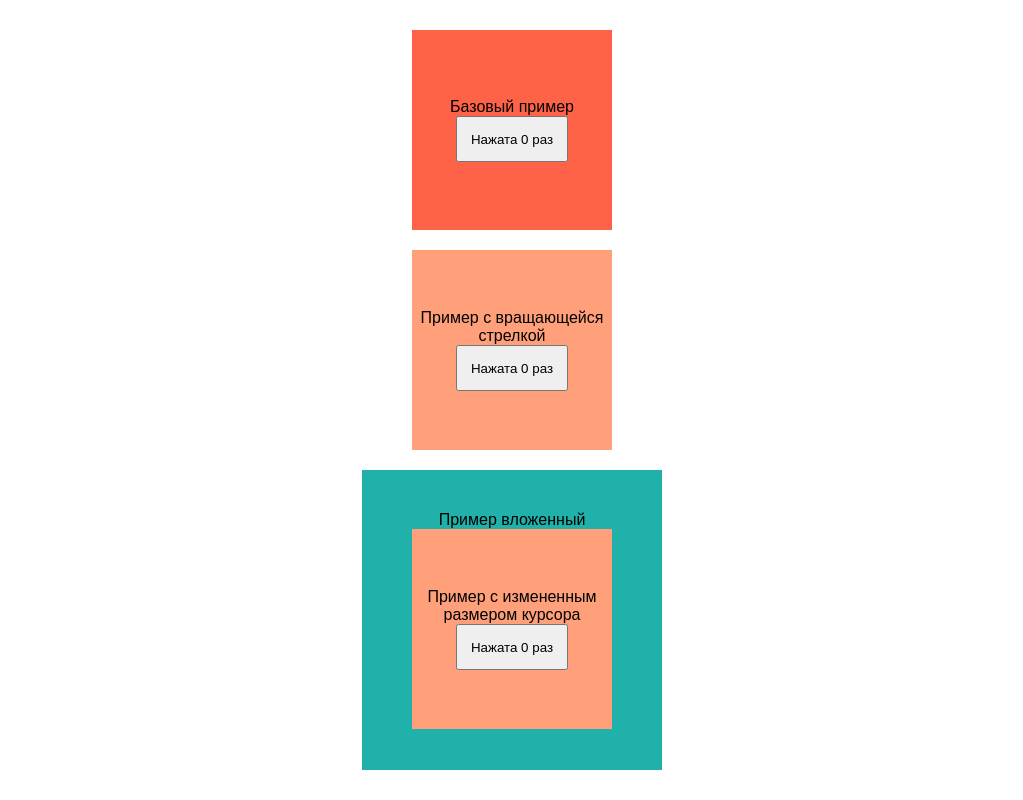
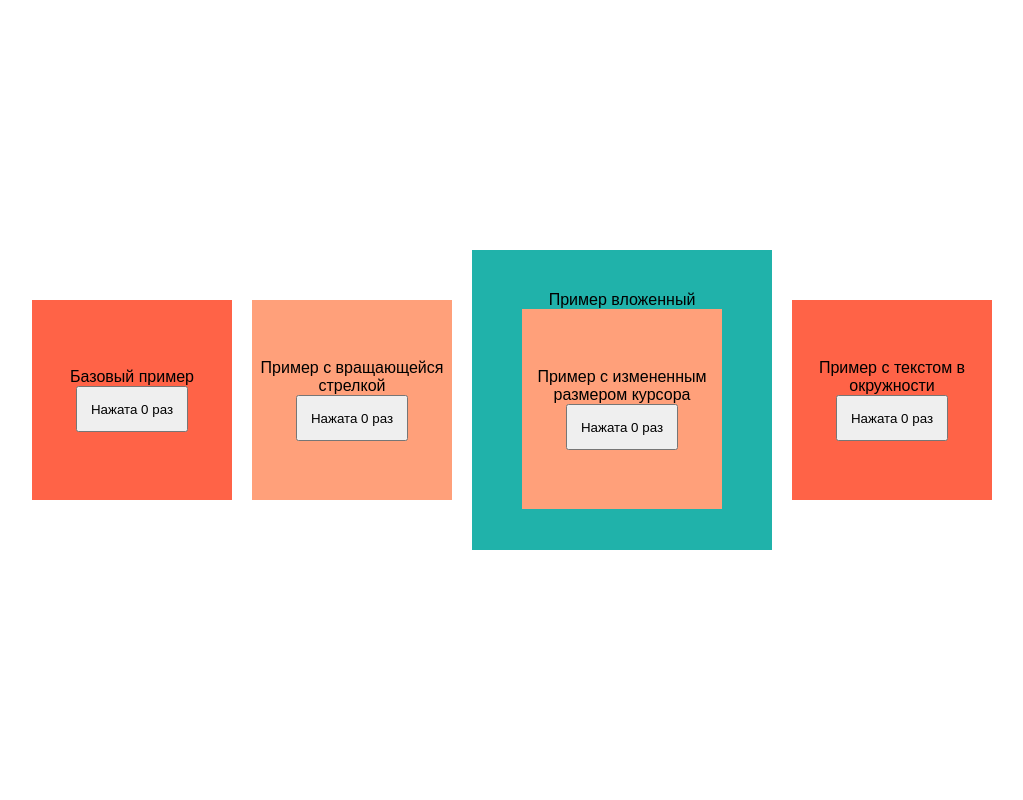
Before and after one commit to feverus/react-custom-cursor, a React (Vite) app: page / in a window 1280 px wide. Shown: the whole page, without its empty margins (128-1151 px from the left). Built offline with nearby package versions, Linux system fonts and the light colour scheme.

Commit message:
Курсов окружность с текстом

```diff
--- a/src/App.css
+++ b/src/App.css
@@ -4,8 +4,9 @@ button {
 
 .fullwidth {
   display: flex;
-  flex-direction: column;
+  flex-direction: row;
   align-items: center;
+  justify-content: center;
   gap: 20px;
 }
 
--- a/src/App.tsx
+++ b/src/App.tsx
@@ -1,6 +1,6 @@
 import { useState } from 'react'
 import './App.css'
-import { CustomCursor, RotatingArrow, LaserDot } from './lib/'
+import { CustomCursor, RotatingArrow, LaserDot, CircleWithText } from './lib/'
 
 function App() {
   const [count, setCount] = useState(0)
@@ -40,6 +40,16 @@ function App() {
           </CustomCursor>
         </div>
       </CustomCursor>
+
+      <CustomCursor cursor={<CircleWithText text={'Custom cursor example'} color={'#9000bf'} />} >
+        <div className='exampleOne'>
+          Пример с текстом в окружности
+
+          <button onClick={() => setCount(count + 1)}>
+            Нажата {count} раз
+          </button>
+        </div>
+      </CustomCursor>
     </div>
   )
 }
--- a/src/lib/CustomCursor/CustomCursor.module.scss
+++ b/src/lib/CustomCursor/CustomCursor.module.scss
@@ -12,6 +12,7 @@
     width: 1px;
     overflow: visible;
     pointer-events: none;
+    //border: 3px green solid;
     .cursor {
       animation: show 200ms;
       height: 1px;
@@ -21,6 +22,7 @@
         transform: translate3d(-50%, -50%, 0);
         width: min-content;
         height: auto;
+        //border: 1px red solid;
       }
     }
   }
--- /dev/null
+++ b/src/lib/cursors/CircleWithText/CircleWithText.module.scss
@@ -0,0 +1,4 @@
+.text {
+  font-size: 4em;
+  font-family: Roboto, Arial, Helvetica, sans-serif;
+}
--- /dev/null
+++ b/src/lib/cursors/CircleWithText/CircleWithText.props.tsx
@@ -0,0 +1,4 @@
+export type CircleWithTextProps = {
+  text?: string,
+  color?: string
+}
--- /dev/null
+++ b/src/lib/cursors/CircleWithText/CircleWithText.tsx
@@ -0,0 +1,27 @@
+import styles from './CircleWithText.module.scss'
+import { CircleWithTextProps } from './CircleWithText.props'
+
+const CircleWithText = ({text = '...', color = 'black'}: CircleWithTextProps) => {
+
+  return (
+    <svg
+      xmlns="http://www.w3.org/2000/svg"
+      xmlnsXlink="http://www.w3.org/1999/xlink"
+      viewBox="0 0 500 500"
+      width="100" height="100"
+    >
+      <defs>
+        <path d="M243.2, 382.4c-74.8,
+        0-135.5-60.7-135.5-135.5s60.7-135.5,135.5-135.5s135.5, 60.7, 135.5,
+        135.5 S318, 382.4, 243.2, 382.4z" id="textcircle" />
+      </defs>
+      <text dy="0" className={styles.text} fill={color}>
+        <textPath xlinkHref="#textcircle">
+          {text}
+        </textPath>
+      </text>
+    </svg>
+  )
+}
+
+export default CircleWithText
--- a/src/lib/index.ts
+++ b/src/lib/index.ts
@@ -1,3 +1,4 @@
 export { default as CustomCursor } from "./CustomCursor/CustomCursor"
 export { default as RotatingArrow } from "./cursors/RotatingArrow/RotatingArrow"
+export { default as CircleWithText } from "./cursors/CircleWithText/CircleWithText"
 export { default as LaserDot } from "./cursors/LaserDot/LaserDot"
```
Also changed, not shown: src/lib/cursors/RotatingArrow/arrow.svg, 1 other file (tests, documents, lock files or other folders).
